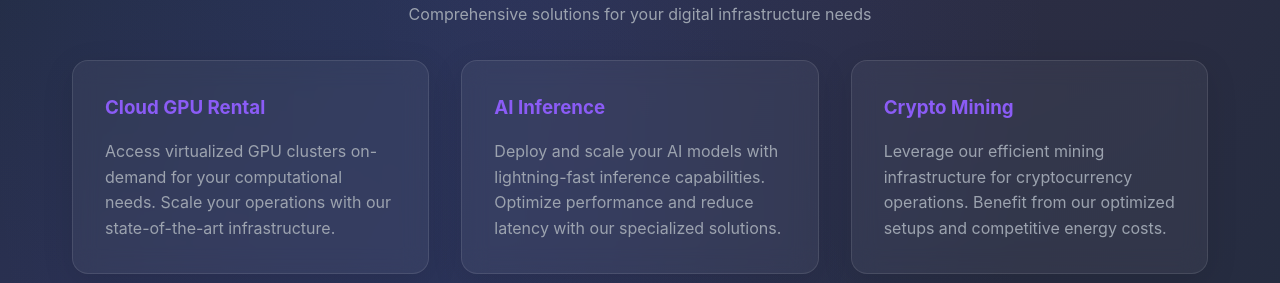
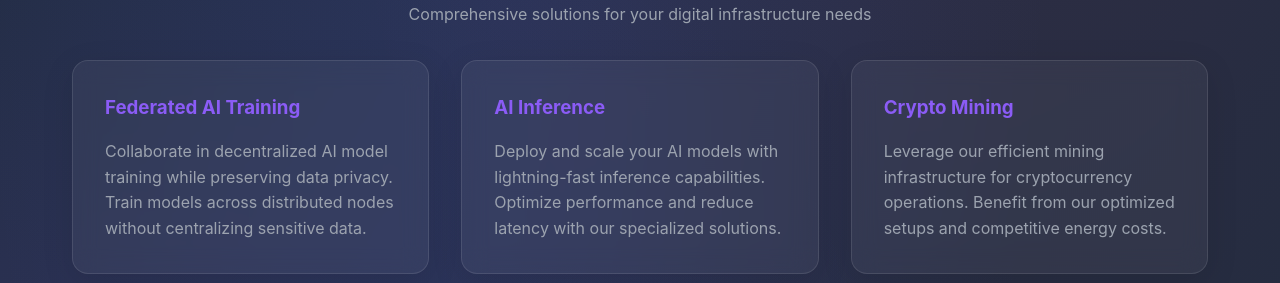
Before and after one commit to tolinwei/tolinwei.github.io, a plain HTML site: page index.html in a window 1280 px wide. Shown: the part 669-952 px from the top of the page. Drawn offline with nearby package versions, Linux system fonts and the light colour scheme.

Commit message:
Update the first business rectangle

```diff
--- a/index.html
+++ b/index.html
@@ -426,8 +426,8 @@
             <p class="section-subtitle">Comprehensive solutions for your digital infrastructure needs</p>
             <div class="services-grid">
                 <div class="service-card">
-                    <h3>Cloud GPU Rental</h3>
-                    <p>Access virtualized GPU clusters on-demand for your computational needs. Scale your operations with our state-of-the-art infrastructure.</p>
+                    <h3>Federated AI Training</h3>
+                    <p>Collaborate in decentralized AI model training while preserving data privacy. Train models across distributed nodes without centralizing sensitive data.</p>
                 </div>
                 <div class="service-card">
                     <h3>AI Inference</h3>
@@ -480,7 +480,7 @@
                         <label for="service">Service</label>
                         <select id="service" name="service" required>
                             <option value="" disabled selected>Select Service</option>
-                            <option value="Cloud GPU Rental">Cloud GPU Rental</option>
+                            <option value="Federated AI Training">Federated AI Training</option>
                             <option value="AI Inference">AI Inference</option>
                             <option value="Crypto Mining">Crypto Mining</option>
                         </select>
```
